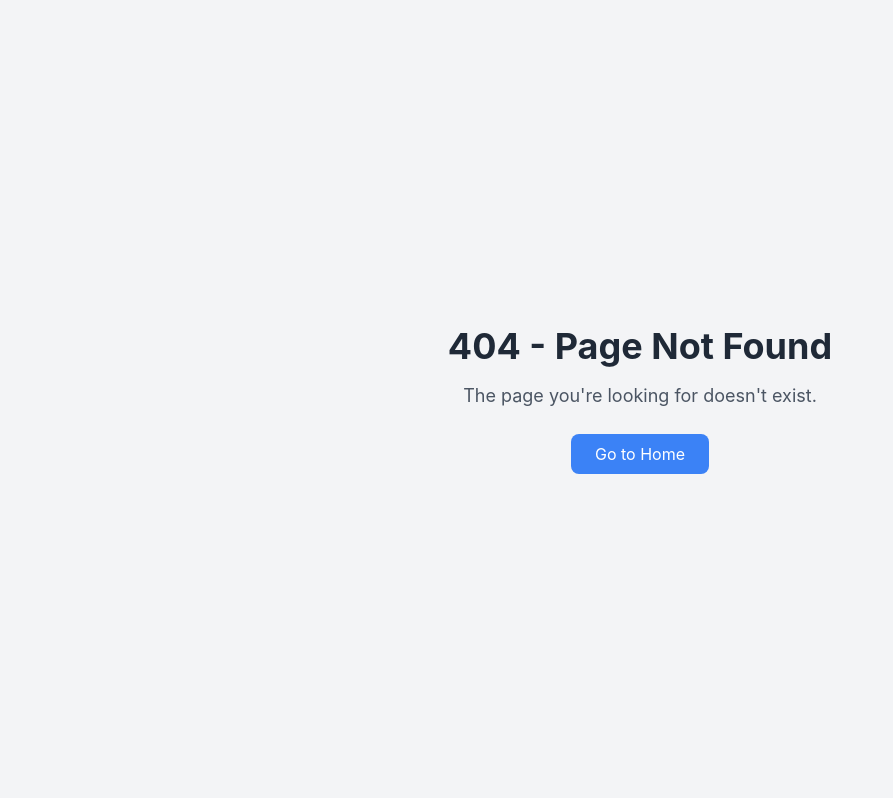
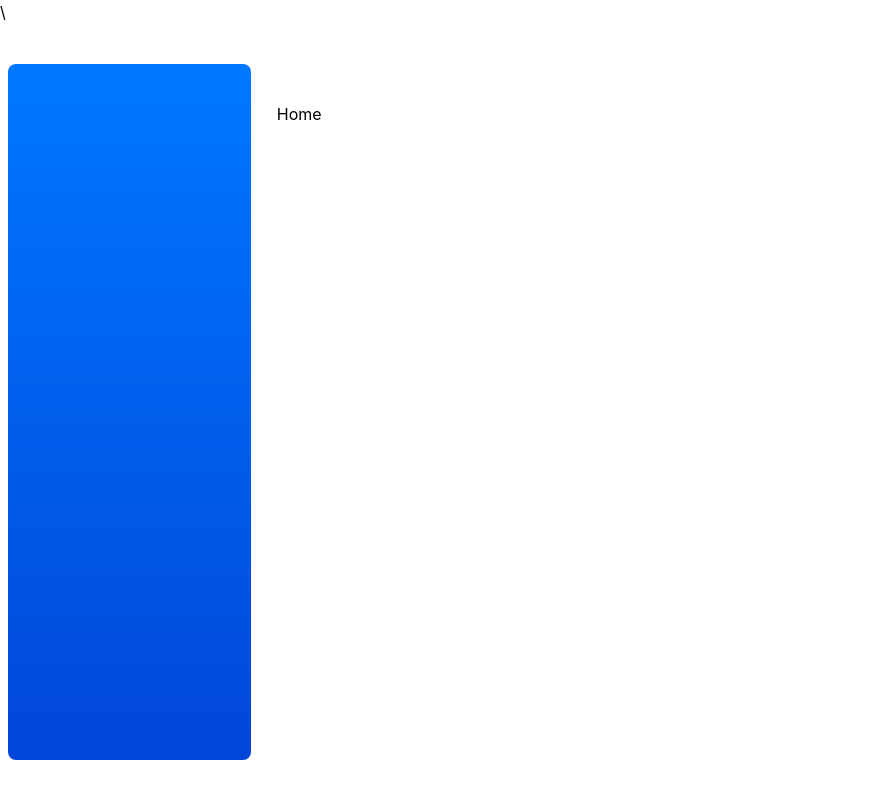
Before and after one commit to Thermiee/refactored-memory, a React (Vite) app: page /home in a window 1280 px wide. Before the commit this address had no page. Shown: the whole page, without its empty margins (0-893 px from the left). Built offline with nearby package versions, Linux system fonts and the light colour scheme; a web font is replaced by a local one.

Commit message:
set up side bar

```diff
--- /dev/null
+++ b/src/Components/Sidebar/SidebarLayout.tsx
@@ -0,0 +1,17 @@
+import { SidebarLayoutProps } from "../../types"
+
+const SidebarLayout: React.FC<SidebarLayoutProps> = ({ image, title }) => (
+  <div className="flex pl-6 my-4 items-center">
+    {image && (
+      <img src={typeof image === "string" ? image : undefined} alt={title} />
+    )}
+
+    {title && (
+      <h1 className="pl-4 text-base text-white font-latoLight">
+        {title}
+      </h1>
+    )}
+  </div>
+)
+
+export default SidebarLayout
--- /dev/null
+++ b/src/Components/Sidebar/data.ts
@@ -0,0 +1,20 @@
+import { Home } from "../../assets"
+
+export interface SidebarLinks {
+
+    id: number
+    title: string
+    url: string
+    image?: string | React.ReactElement
+    headingText: string
+  }
+
+  export const sidebarLinks: SidebarLinks[] = [
+    {
+      id: 1,
+      title: 'Dashboard',
+      url: 'dashboard',
+      image: Home,
+      headingText: 'Dashboard',
+    },
+]
--- /dev/null
+++ b/src/Components/Sidebar/index.tsx
@@ -0,0 +1,36 @@
+import { useNavigate, useLocation } from 'react-router-dom';
+import { sidebarLinks } from './data';
+import SidebarLayout from './SidebarLayout';
+
+
+const Sidebar: React.FC = () => {
+    const navigate = useNavigate();
+    const activeLink = useLocation().pathname.split('/');
+
+
+    return (
+        <div className="flex flex-col h-full justify-between">
+            <div>
+                {sidebarLinks.map(({ id, title, image, url }) => (
+                    <div
+                        onClick={() => navigate(url)}
+                        role="button"
+                        tabIndex={0}
+                        onKeyDown={() => navigate(url)}
+                        key={id}
+                        className="py-[1px]"
+                        style={{
+                            background: url === activeLink[2]
+                                ? 'linear-gradient(270deg, #FFF -47.16%, rgba(255, 255, 255, 0.00) 72.88%)'
+                                : '',
+                        }}
+                    >
+                        <SidebarLayout title={title} image={image} />
+                    </div>
+                ))}
+            </div>
+        </div>
+    );
+}
+
+export default Sidebar;
--- /dev/null
+++ b/src/Layouts/DashboardLayout/index.tsx
@@ -0,0 +1,31 @@
+import React from 'react'
+import { Outlet } from 'react-router-dom'
+
+const DashboardLayout: React.FC = () => {
+  return (
+    <div className="bg-white overflow-x-hidden w-screen h-screen relative">
+\
+    <div className="flex p-2 ">
+      <nav className=" py-2 z-20 md:flex-[.2] lg:flex-[.15] h-[89vh] mt-14 rounded-lg fixed top-0 w-[19%] hidden md:block">
+        <div
+          className="flex flex-col rounded-lg h-full items-center w-full "
+          style={{
+            background: "linear-gradient(180deg, #0078FF 0%, #0146D9 100%)",
+          }}
+        >
+          <div className="w-full mt-24 h-full">
+            {/* <Sidebar />  */}
+          </div>
+        </div>
+      </nav>
+      {/* <div className="w-[98vw] md:my-[70px] md:pl-48 lg:pl-[21vw] mb-[70px]"> */}
+      <div className="w-[98vw] sm:w-[97vw] lg:w-[98vw] md:my-[70px] md:pl-48 md:w-[96vw] lg:pl-[21vw] mb-[70px]">
+        <Outlet />
+      </div>
+    </div>
+
+  </div>
+  )
+}
+
+export default DashboardLayout
--- a/src/Pages/Auth/ForgotPassword.tsx
+++ b/src/Pages/Auth/ForgotPassword.tsx
@@ -19,6 +19,17 @@ const ForgotPassword: React.FC = () => {
 
         <MainButton>Send reset link</MainButton>
       </form>
+      <div>
+        <p className="text-center mt-4 text-black">
+
+          <span
+            className="text-primary ml-1 font-bold cursor-pointer"
+            onClick={() => navigate("/")}
+          >
+           Back to Login
+          </span>
+        </p>
+      </div>
       {/* <div className="space-x-2 mt-4">
         <p className="text-center mt-4 text-black">
           Don't have an account?
--- a/src/Pages/Auth/Login.tsx
+++ b/src/Pages/Auth/Login.tsx
@@ -30,21 +30,10 @@ const Login: React.FC = () => {
           Forgot password?
         </Link>
         <MainButton
-           onClick={() => navigate("/onboarding")}
+           onClick={() => navigate("/home")}
         >Login</MainButton>
       </form>
 
-      {/* <div className="space-x-2 mt-4">
-        <p className="text-center mt-4 text-black">
-          Don't have an account?
-          <span
-            className="text-primary ml-1 font-bold cursor-pointer"
-            onClick={() => navigate("/auth/register")}
-          >
-            Sign Up
-          </span>
-        </p>
-      </div> */}
     </div>
   );
 };
--- /dev/null
+++ b/src/Pages/Dashboard/index.tsx
@@ -0,0 +1,9 @@
+import React from 'react'
+
+const Home: React.FC = () => {
+  return (
+    <div>Home</div>
+  )
+}
+
+export default Home
--- a/src/Routes/Index.tsx
+++ b/src/Routes/Index.tsx
@@ -1,6 +1,6 @@
 import { useRoutes } from "react-router-dom"
-import { AuthRoutes } from "./AppRoutes"
+import { AuthRoutes, HomeRoutes } from "./AppRoutes"
 
-const Routes = () => useRoutes([...AuthRoutes])
+const Routes = () => useRoutes([...AuthRoutes, HomeRoutes])
 
 export default Routes
```
